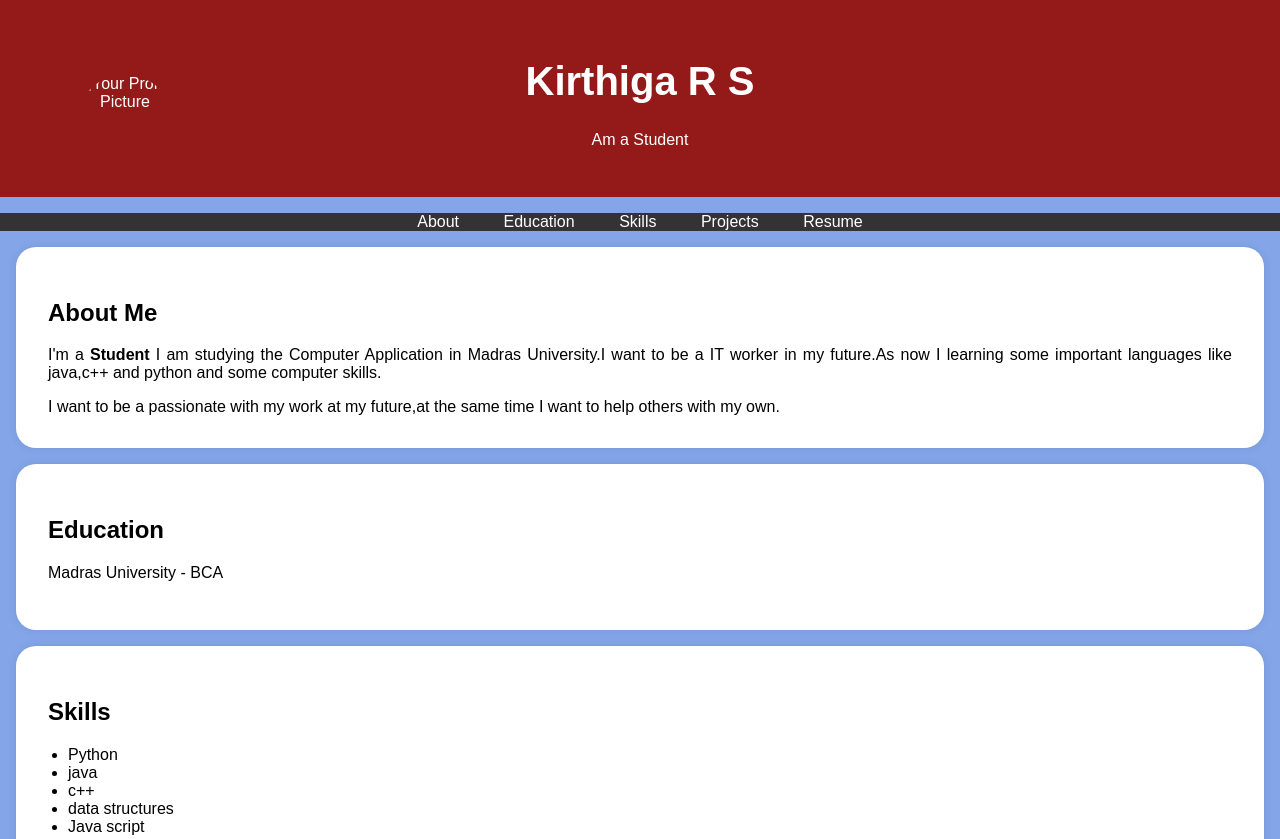
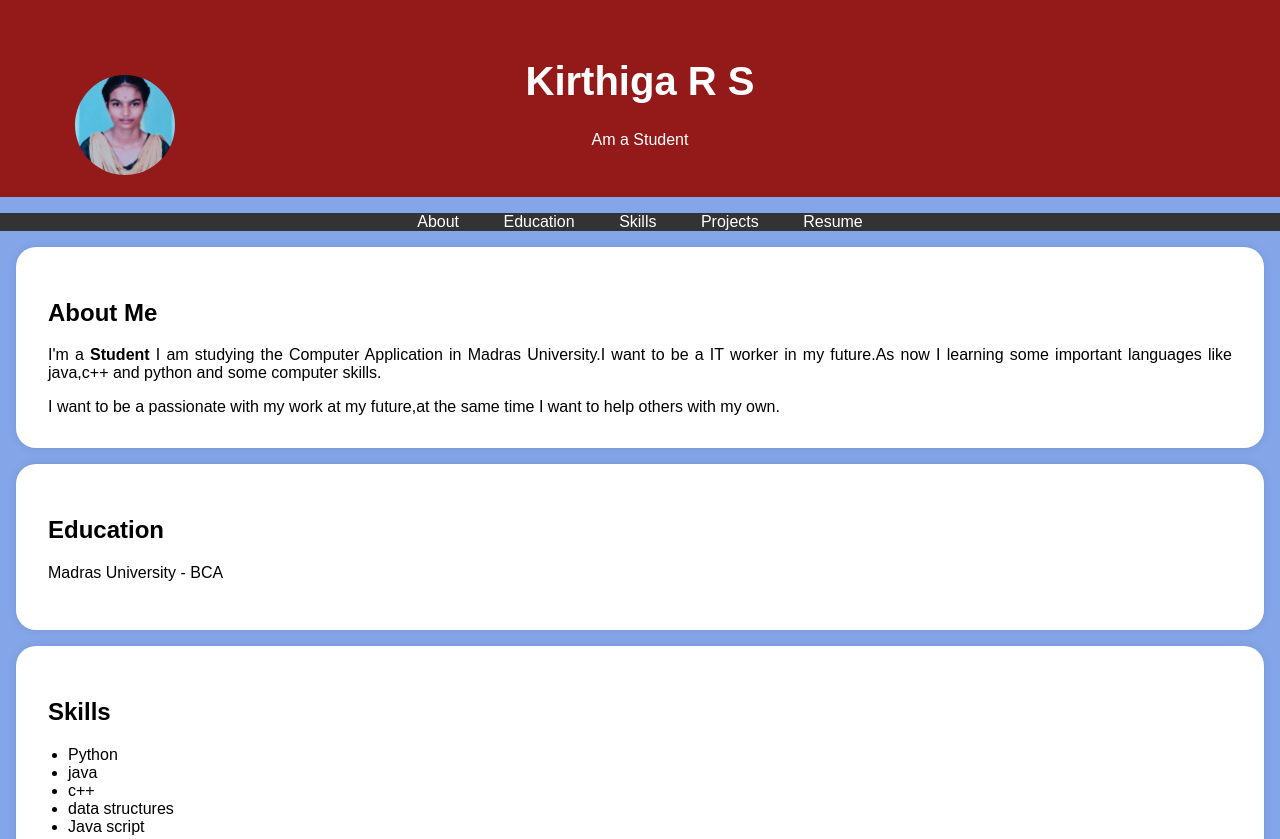
Before and after one commit to mahalakshmirs/Digital-Portfolio, a plain HTML site: page index.html in a window 1280 px wide. Shown: the top 839 px of the page. Drawn offline with Linux system fonts and the light colour scheme.

Commit message:
Update index.html

```diff
--- a/index.html
+++ b/index.html
@@ -95,7 +95,7 @@
     <header>
         <div class="header-content">
             <!-- Add your profile picture here -->
-            <img src= "WIN_20241212_16_38_38_Pro (3).jpg" alt="Your Profile Picture" class="profile-picture">
+            <img src= "passportphoto.jpg" alt="Your Profile Picture" class="profile-picture">
             <h1>Kirthiga R S</h1>
             <p>Am a Student</p>
         </div>
```
